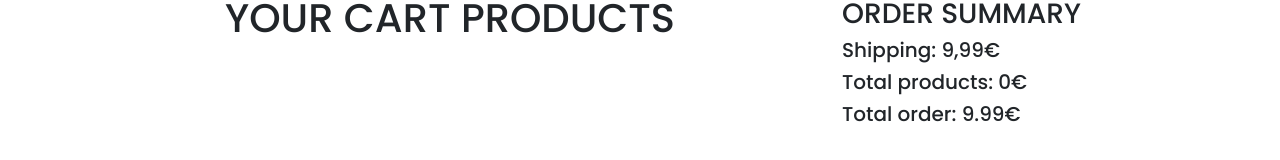
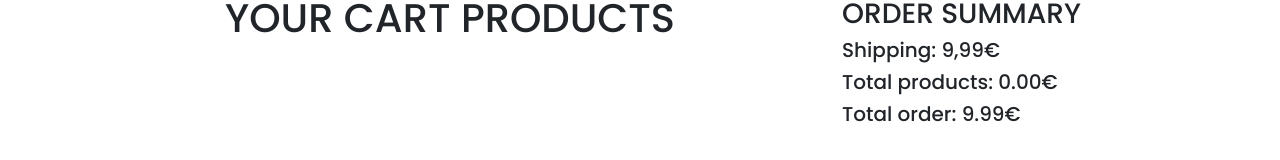
Before and after one commit to GiuseppeColucci95/project-work-team3, a React (Vite) app in the folder FRONTEND/: page /cart in a window 1280 px wide. Shown: the part 133-293 px from the top of the page. Built offline with nearby package versions, Linux system fonts and the light colour scheme.

Commit message:
format total price and order summary to two decimal places

```diff
--- a/FRONTEND/src/pages/Cart.jsx
+++ b/FRONTEND/src/pages/Cart.jsx
@@ -46,8 +46,8 @@ export default function Cart() {
               <h3>ORDER SUMMARY</h3>
               <h5>Shipping: {(totalPrice > 39.99) ? ('0.00') : ('9,99')}€ </h5>
 
-              <h5>Total products: {totalPrice}€ </h5>
-              <h5>Total order: {(totalPrice > 39.99) ? (totalPrice) : (totalPrice + 9.99)}€ </h5>
+              <h5>Total products: {totalPrice.toFixed(2)}€ </h5>
+              <h5>Total order: {(totalPrice > 39.99) ? (totalPrice.toFixed(2)) : ((totalPrice + 9.99).toFixed(2))}€ </h5>
 
 
             </div>
```
